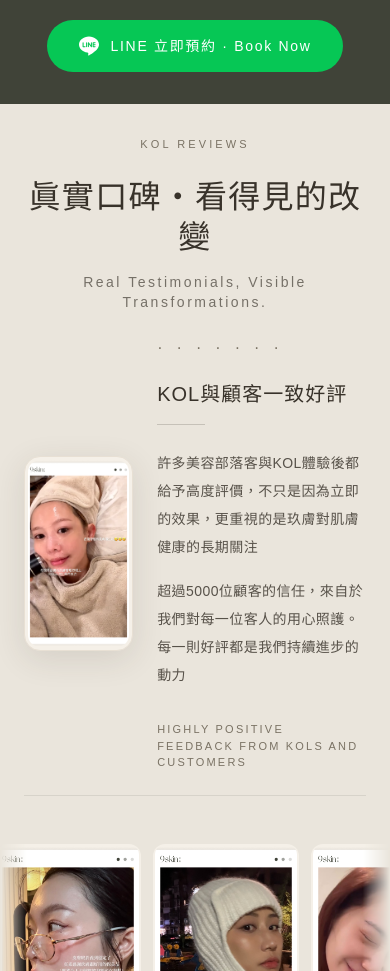
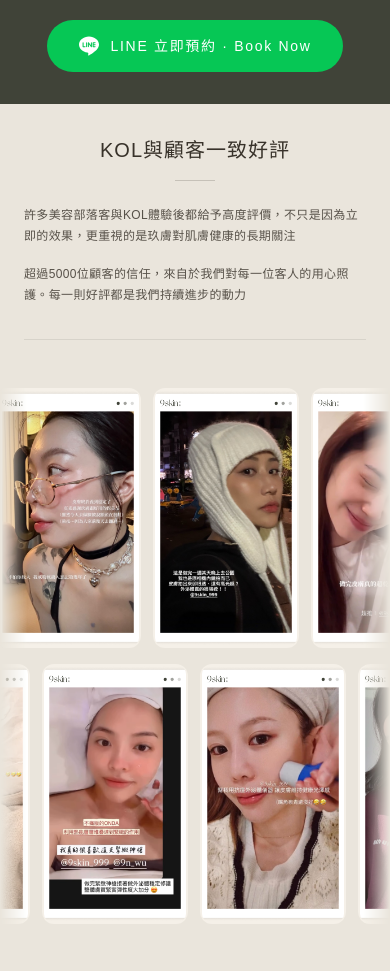
Before and after one commit to parintnk/9skin, a Next.js app: page /example1 in a window 390 px wide. Shown: the part 9960-10931 px from the top of the page. Built offline with nearby package versions, Linux system fonts and the light colour scheme.

Commit message:
feat: add AGENTS.md documentation and optimize Section11KOL layout for mobile responsiveness

```diff
--- a/app/example1/components/Section11KOL.tsx
+++ b/app/example1/components/Section11KOL.tsx
@@ -34,7 +34,7 @@ export default function Section11KOL({ onOpenLightbox }: { onOpenLightbox: (imag
       <div className="max-w-6xl mx-auto px-6 sm:px-10 mb-6 sm:mb-20">
 
         {/* Big heading */}
-        <div data-reveal className="text-center mb-6 sm:mb-20">
+        <div data-reveal className="hidden sm:block text-center mb-6 sm:mb-20">
           <p className="text-[11px] lg:text-[13px] font-light tracking-[0.28em] uppercase mb-6" style={{ color: "var(--brand-muted)" }}>
             KOL Reviews
           </p>
@@ -50,10 +50,10 @@ export default function Section11KOL({ onOpenLightbox }: { onOpenLightbox: (imag
         </div>
 
         {/* Featured block: 2 portrait cards + text */}
-        <div className="flex flex-row lg:flex-row items-center gap-6 sm:gap-10 lg:gap-16">
+        <div className="flex flex-col sm:flex-row items-center gap-6 sm:gap-10 lg:gap-16">
 
-          {/* Left: cards — 1 on mobile, 2 on sm+ */}
-          <div className="flex gap-3 sm:gap-6 shrink-0">
+          {/* Left: cards — hidden on mobile, 2 on sm+ */}
+          <div className="hidden sm:flex gap-3 sm:gap-6 shrink-0">
             {[kolRow2[5], kolRow2[6]].map((img, i) => (
               <div
                 key={i}
@@ -80,26 +80,26 @@ export default function Section11KOL({ onOpenLightbox }: { onOpenLightbox: (imag
           </div>
 
           {/* Right: text */}
-          <div data-reveal data-reveal-delay="1" className="flex-1 text-left lg:text-left">
-            <p className="text-base tracking-[0.4em] mb-5" style={{ color: "var(--brand-muted)", letterSpacing: "0.3em" }}>
+          <div data-reveal data-reveal-delay="1" className="flex-1 w-full text-center sm:text-left">
+            <p className="text-base tracking-[0.4em] mb-5 hidden sm:block" style={{ color: "var(--brand-muted)", letterSpacing: "0.3em" }}>
               · · · · · · ·
             </p>
             <h3
-              className="text-xl sm:text-2xl lg:text-[1.7rem] font-light mb-4"
+              className="text-xl sm:text-2xl lg:text-[1.7rem] font-medium sm:font-light mb-4 sm:mb-4"
               style={{ letterSpacing: "0.05em" }}
             >
               KOL與顧客一致好評
             </h3>
-            <div className="w-12 h-px mb-6" style={{ backgroundColor: "rgba(56,50,42,0.2)" }} />
-            <div className="space-y-4 mb-8">
-              <p className="text-sm lg:text-[17px] font-light leading-loose" style={{ color: "var(--brand-dark)", opacity: 0.82, letterSpacing: "0.03em" }}>
+            <div className="w-10 sm:w-12 h-px mb-6 sm:mb-6 mx-auto sm:mx-0" style={{ backgroundColor: "rgba(56,50,42,0.2)" }} />
+            <div className="space-y-4 mb-2 sm:mb-8">
+              <p className="text-[12px] sm:text-sm lg:text-[17px] font-light leading-[1.8] sm:leading-loose text-left sm:text-left" style={{ color: "var(--brand-dark)", opacity: 0.82, letterSpacing: "0.03em" }}>
                 許多美容部落客與KOL體驗後都給予高度評價，不只是因為立即的效果，更重視的是玖膚對肌膚健康的長期關注
               </p>
-              <p className="text-sm lg:text-[17px] font-light leading-loose" style={{ color: "var(--brand-dark)", opacity: 0.82, letterSpacing: "0.03em" }}>
+              <p className="text-[12px] sm:text-sm lg:text-[17px] font-light leading-[1.8] sm:leading-loose text-left sm:text-left" style={{ color: "var(--brand-dark)", opacity: 0.82, letterSpacing: "0.03em" }}>
                 超過5000位顧客的信任，來自於我們對每一位客人的用心照護。每一則好評都是我們持續進步的動力
               </p>
             </div>
-            <p className="text-[11px] font-light tracking-[0.2em] uppercase" style={{ color: "var(--brand-muted)" }}>
+            <p className="text-[11px] font-light tracking-[0.2em] uppercase hidden sm:block" style={{ color: "var(--brand-muted)" }}>
               Highly positive feedback from KOLs and customers
             </p>
           </div>
```
